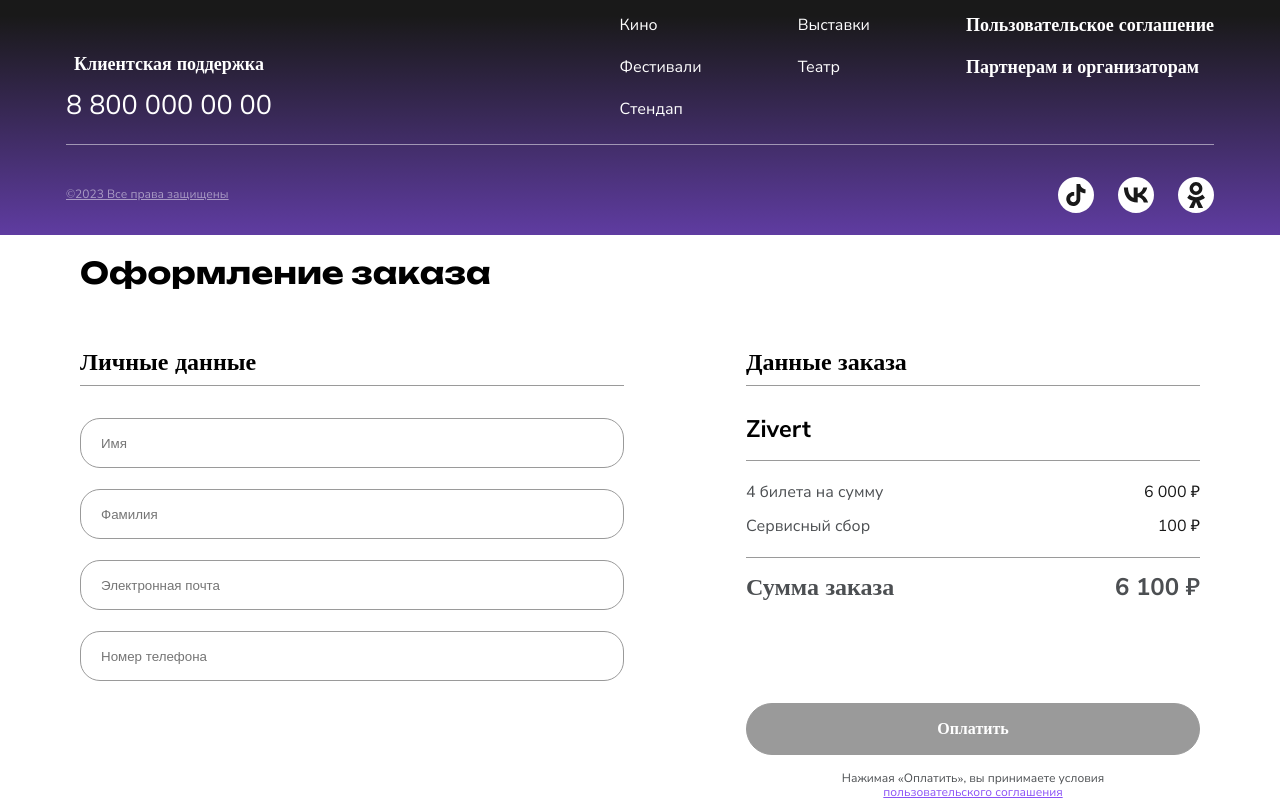
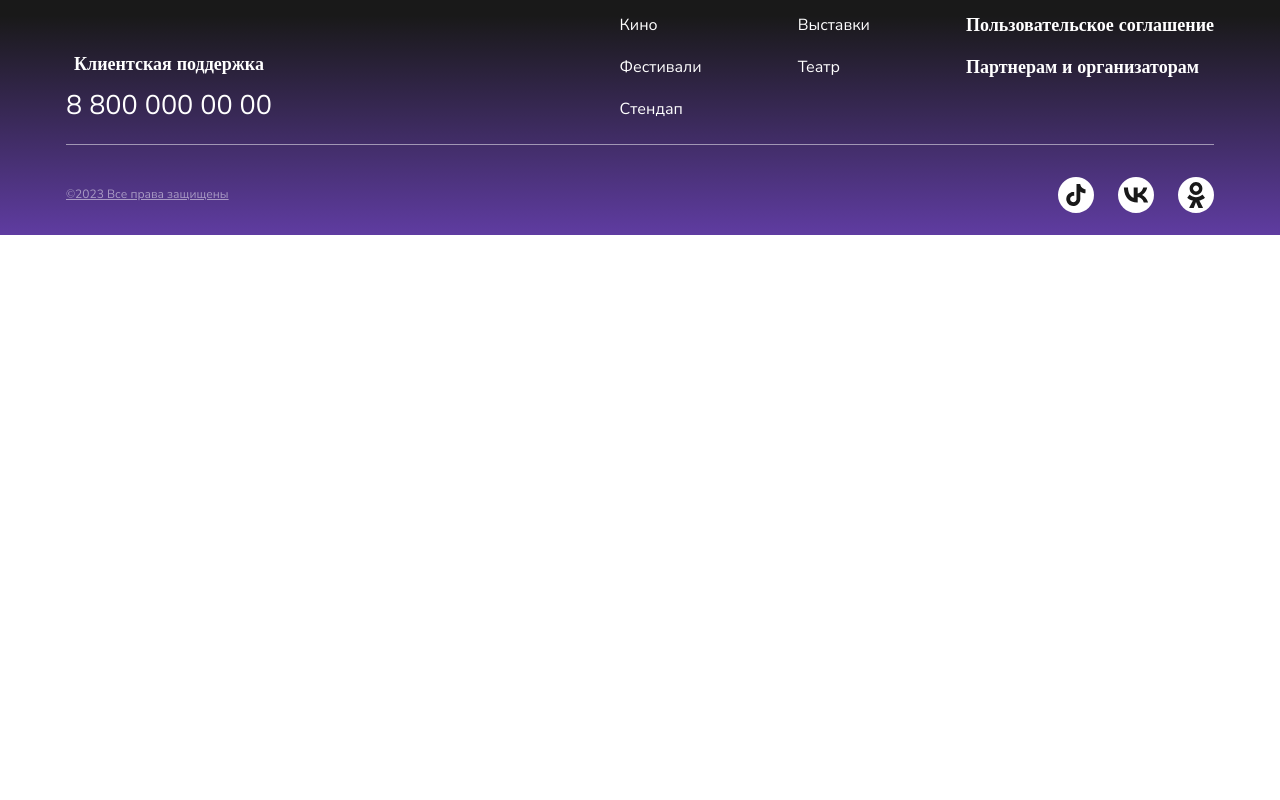
Before and after one commit to by-the-ticket-take-the-ride/frontend, a React (Create React App) app: page / in a window 1280 px wide. Shown: the part 2351-3151 px from the top of the page. After the commit the page ends 2586 px from the top, so only its background shows below. Built offline with nearby package versions, Linux system fonts and the light colour scheme.

Commit message:
убрала orderForm из app

```diff
--- a/src/App.jsx
+++ b/src/App.jsx
@@ -28,7 +28,6 @@ function App() {
       <MainFrame />
       <EventCards />
       <Footer />
-      <OrderForm />
       <LocationModal
         onClickOtherButton={setIsActivePopupCity}
         onClickButton={setIsHiddenLocation}
```
